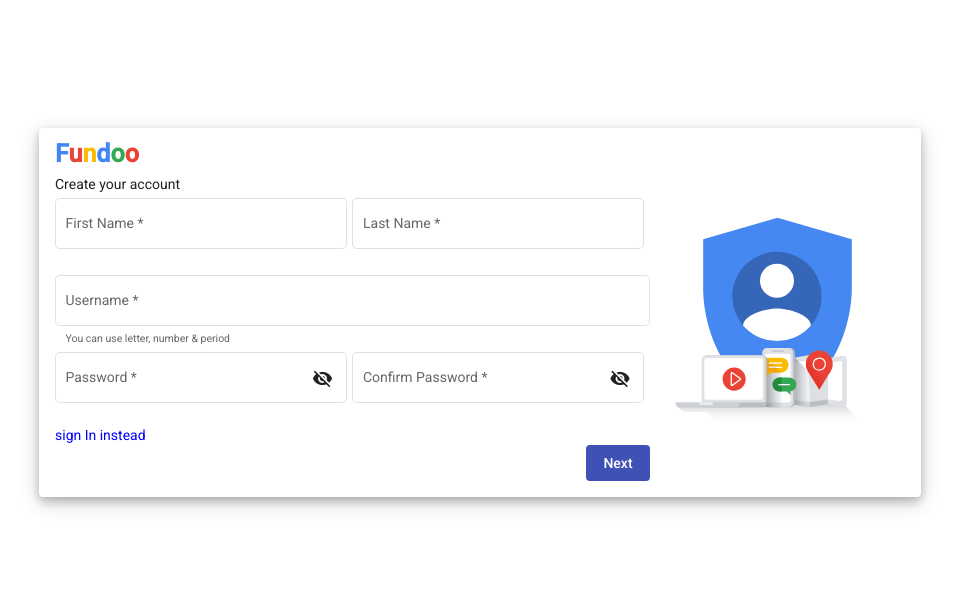
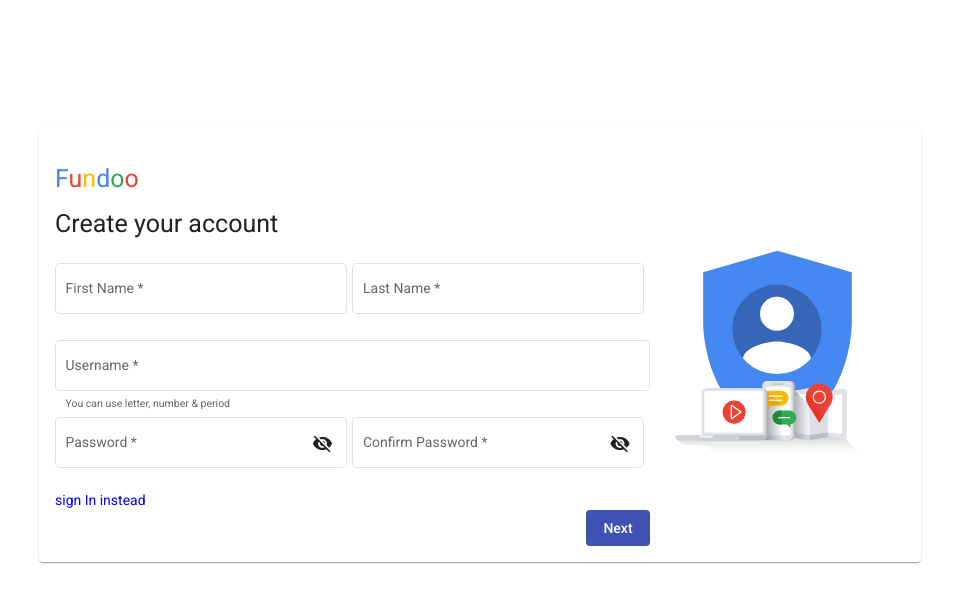
Before and after one commit to paragadhau123/FundooNotesUI, an Angular app: page /register in a window 1280 px wide. Shown: the top 602 px of the page, without its empty margins (160-1119 px from the left). Built offline with nearby package versions, Linux system fonts and the light colour scheme.

Commit message:
Refactored[Parag]:Code for UI of login and register

```diff
--- a/src/app/Components/login/login.component.html
+++ b/src/app/Components/login/login.component.html
@@ -10,7 +10,8 @@
                     <span class="green">o</span>
                     <span class="red">o</span>
                 </div>
-                <div>Login to your account</div>
+                <div fxLayout="row" fxLayoutAlign="center center" class="login">Log In</div>
+                <!-- <div>Login to your account</div> -->
                 <form [formGroup]="form">
                     <div>
                         <mat-form-field class="form-field" appearance="outline">
--- a/src/app/Components/login/login.component.scss
+++ b/src/app/Components/login/login.component.scss
@@ -11,9 +11,15 @@
     margin-top: 150px;
 }
 
+.login {
+    font-family: 'Google Sans', 'Noto Sans Myanmar UI', arial, sans-serif;
+    font-size: 24px;
+    font-weight: 400;
+    line-height: 1.3333;
+}
+
 .card {
     width: 350px;
-    box-shadow: 0 4px 8px 0 rgba(0, 0, 0, 0.2), 0 6px 20px 0 rgba(0, 0, 0, 0.19);
 }
 
 .signin {
@@ -25,7 +31,6 @@
 
 .fundoo {
     font-size: 25px;
-    font-weight: bold;
     margin-bottom: 10px;
 }
 
--- a/src/app/Components/register/register.component.html
+++ b/src/app/Components/register/register.component.html
@@ -1,7 +1,7 @@
 <div fxLayout="row" fxLayoutAlign="center center" class="main">
     <div fxLayout="row" fxLayoutGap="10">
         <mat-card class="card">
-            <div fxFlex="70%">
+            <div fxFlex="70%" class="page">
                 <div class="fundoo">
                     <span class="blue">F</span>
                     <span class="red">u</span>
@@ -10,7 +10,7 @@
                     <span class="green">o</span>
                     <span class="red">o</span>
                 </div>
-                <div>Create your account</div>
+                <div class="heading">Create your account</div>
                 <form [formGroup]="form">
                     <div>
                         <mat-form-field class="form-field" appearance="outline">
--- a/src/app/Components/register/register.component.scss
+++ b/src/app/Components/register/register.component.scss
@@ -13,7 +13,6 @@
 
 .card {
     width: 100%;
-    box-shadow: 0 4px 8px 0 rgba(0, 0, 0, 0.2), 0 6px 20px 0 rgba(0, 0, 0, 0.19);
 }
 
 .signin {
@@ -26,10 +25,16 @@
     width: 400px;
 }
 
+.heading {
+    margin-top: 25px;
+    margin-bottom: 25px;
+    font-size: 25px;
+}
+
 .fundoo {
     font-size: 25px;
-    font-weight: bold;
-    margin-bottom: 10px;
+    margin-bottom: 20px;
+    margin-top: 25px;
 }
 
 .blue {
```
